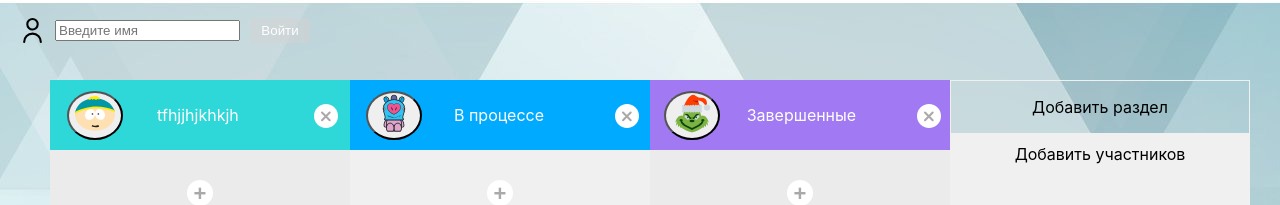
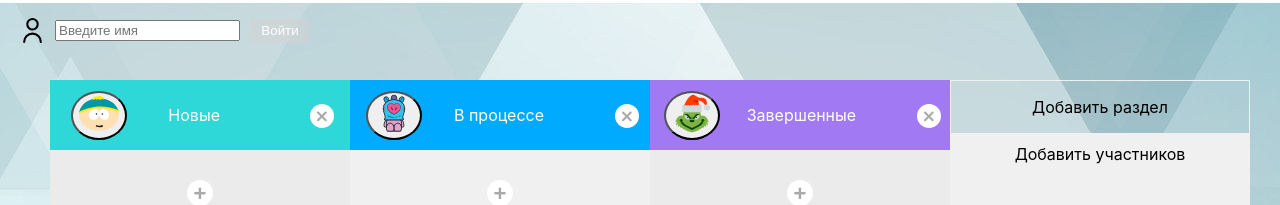
Before and after one commit to nataLLyaaa/task-manadger, a React (Create React App) app: page / in a window 1280 px wide. Shown: the top 205 px of the page. Built offline with nearby package versions, Linux system fonts and the light colour scheme.

Commit message:
изменение архитектуры

```diff
--- a/src/App.jsx
+++ b/src/App.jsx
@@ -38,7 +38,7 @@ const initColumn = [
   {
     id: uuid(),
     columnIcon: 0,
-    name: "tfhjjhjkhkjh",
+    name: "Новые",
   },
   {
     id: uuid(),
@@ -289,7 +289,6 @@ function App() {
                 />
               </div>
             )}
-
             <div
               className="columnContent"
               style={
@@ -300,6 +299,7 @@ function App() {
             >
               Добавить участников
             </div>
+            n{" "}
           </div>
         </div>
         <Modal
--- a/src/components/Column/Column.jsx
+++ b/src/components/Column/Column.jsx
@@ -1,5 +1,5 @@
 import React, { useState } from "react";
-import CloseIcon from "../../svg/CloseIcon/CloseIcon.tsx";
+import CloseIcon from "../../UI/CloseIcon/CloseIcon.js";
 
 import AddBtn from "../../UI/AddBtn/AddBtn";
 import DelBtn from "../../UI/DelBtn/DelBtn";
--- a/src/components/IconModal/IconModal.jsx
+++ b/src/components/IconModal/IconModal.jsx
@@ -1,7 +1,7 @@
 import React, { useState } from "react";
 import "./IconModal.css";
 import DelBtn from "../../UI/DelBtn/DelBtn";
-import CloseIcon from "../../svg/CloseIcon/CloseIcon.tsx";
+import CloseIcon from "../../UI/CloseIcon/CloseIcon";
 
 const IconModal = ({
   icons,
--- a/src/components/Modal/Modal.jsx
+++ b/src/components/Modal/Modal.jsx
@@ -1,8 +1,8 @@
 import React, { useState } from "react";
 import DelBtn from "../../UI/DelBtn/DelBtn";
 import "./Modal.css";
-import CloseIcon from "../../svg/CloseIcon/CloseIcon.tsx";
-import DoneIcon from "../../svg/DoneIkon/DoneIcon";
+import CloseIcon from "../../UI/CloseIcon/CloseIcon";
+import DoneIcon from "../../UI/DoneIkon/DoneIcon";
 import Comment from "../Comment/Comment.tsx";
 
 const Modal = ({
--- a/src/components/Task/Task.jsx
+++ b/src/components/Task/Task.jsx
@@ -1,6 +1,6 @@
 import React, { useState } from "react";
 import uuid from "react-uuid";
-import DoneIcon from "../../svg/DoneIkon/DoneIcon";
+import DoneIcon from "../../UI/DoneIkon/DoneIcon";
 import "./Task.css";
 
 function Task({ taskName, onCLickCard, cardId, isComplete }) {
```
Also changed, not shown: src/UI/CloseIcon/CloseIcon.tsx (renamed from src/svg/CloseIcon/CloseIcon.tsx), src/UI/DoneIkon/DoneIcon.jsx (renamed from src/svg/DoneIkon/DoneIcon.jsx).
